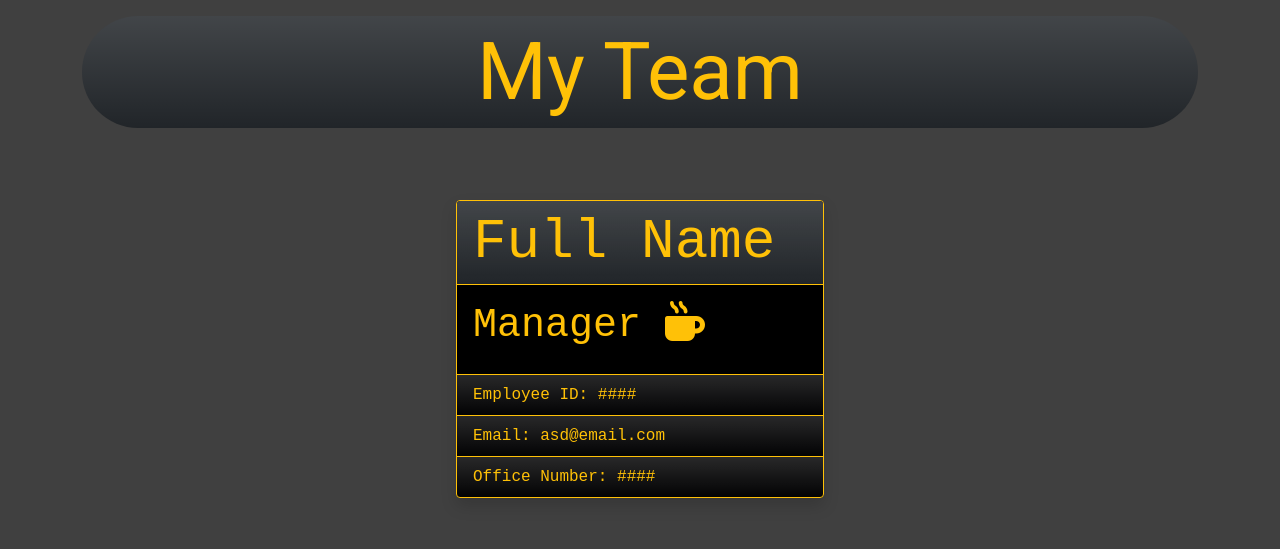
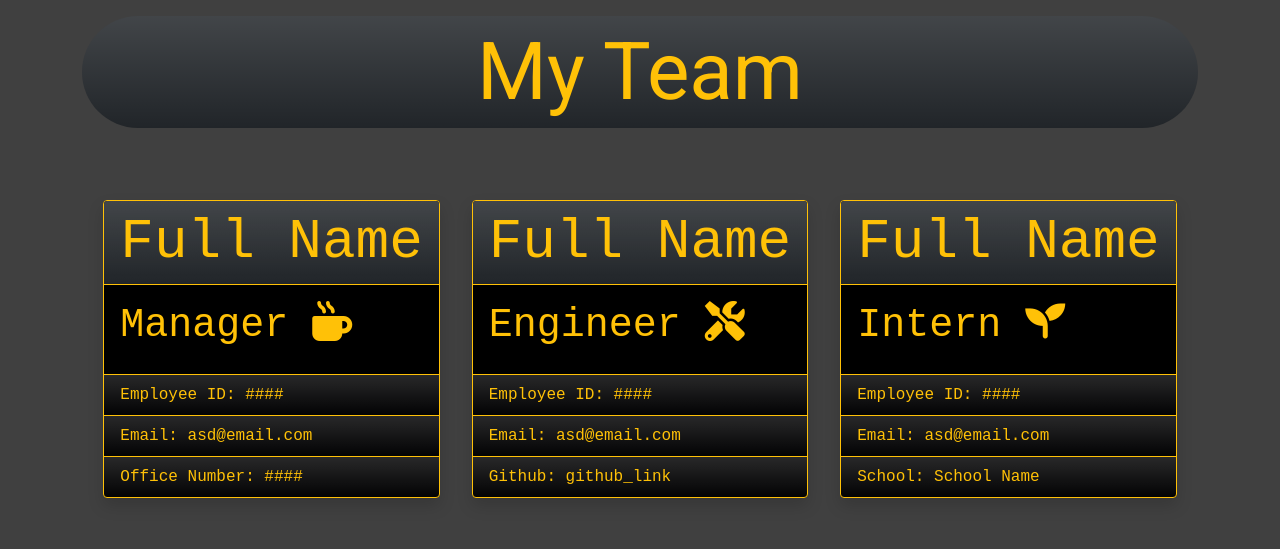
Before and after one commit to laszlo-ratesic/Backdraft, a website: page index.html in a window 1280 px wide. Drawn offline with nearby package versions, Linux system fonts and the light colour scheme.

Commit message:
create prototype cards

```diff
--- a/index.html
+++ b/index.html
@@ -37,9 +37,12 @@
       </div>
     </header>
     <main>
+        <!-- Card Container -->
       <div class="container mx-6">
+          <div class="d-flex flex-wrap justify-content-center">
+              <!-- Manager Card Prototype -->
             <div
-          class="card shadow bg-black text-warning mx-auto my-5 border border-warning"
+              class="card shadow bg-black text-warning mx-3 my-5 border border-warning"
               style="max-width: 23rem; font-family: monospace;"
             >
               <h3
@@ -71,6 +74,75 @@
                 </li>
               </ul>
             </div>
+              <!-- Engineer Card Prototype -->
+            <div
+              class="card shadow bg-black text-warning mx-3 my-5 border border-warning"
+              style="max-width: 23rem; font-family: monospace;"
+            >
+              <h3
+                class="card-header bg-dark bg-gradient display-4 border-bottom border-warning text-break"
+              >
+                Full Name
+              </h3>
+              <div class="card-body">
+                <h4 class="card-title display-6">
+                  Engineer
+                  <i class="fa-solid fa-screwdriver-wrench"></i>
+                </h4>
+              </div>
+              <ul class="list-group list-group-flush">
+                <li
+                  class="list-group-item text-warning bg-dark bg-gradient bg-opacity-10 border-bottom border-warning"
+                >
+                  Employee ID: ####
+                </li>
+                <li
+                  class="list-group-item text-warning bg-dark bg-gradient bg-opacity-10 border-bottom border-warning"
+                >
+                  Email: asd@email.com
+                </li>
+                <li
+                  class="list-group-item text-warning bg-dark bg-gradient bg-opacity-10"
+                >
+                  Github: github_link
+                </li>
+              </ul>
+            </div>
+              <!-- Intern Card Prototype -->
+            <div
+              class="card shadow bg-black text-warning mx-3 my-5 border border-warning"
+              style="max-width: 23rem; font-family: monospace;"
+            >
+              <h3
+                class="card-header bg-dark bg-gradient display-4 border-bottom border-warning text-break"
+              >
+                Full Name
+              </h3>
+              <div class="card-body">
+                <h4 class="card-title display-6">
+                  Intern
+                  <i class="fa-solid fa-seedling"></i>
+                </h4>
+              </div>
+              <ul class="list-group list-group-flush">
+                <li
+                  class="list-group-item text-warning bg-dark bg-gradient bg-opacity-10 border-bottom border-warning"
+                >
+                  Employee ID: ####
+                </li>
+                <li
+                  class="list-group-item text-warning bg-dark bg-gradient bg-opacity-10 border-bottom border-warning"
+                >
+                  Email: asd@email.com
+                </li>
+                <li
+                  class="list-group-item text-warning bg-dark bg-gradient bg-opacity-10"
+                >
+                  School: School Name
+                </li>
+              </ul>
+            </div>
+          </div>
       </div>
     </main>
     <footer></footer>
```
Lines whose indentation alone changed are shown as unchanged.
